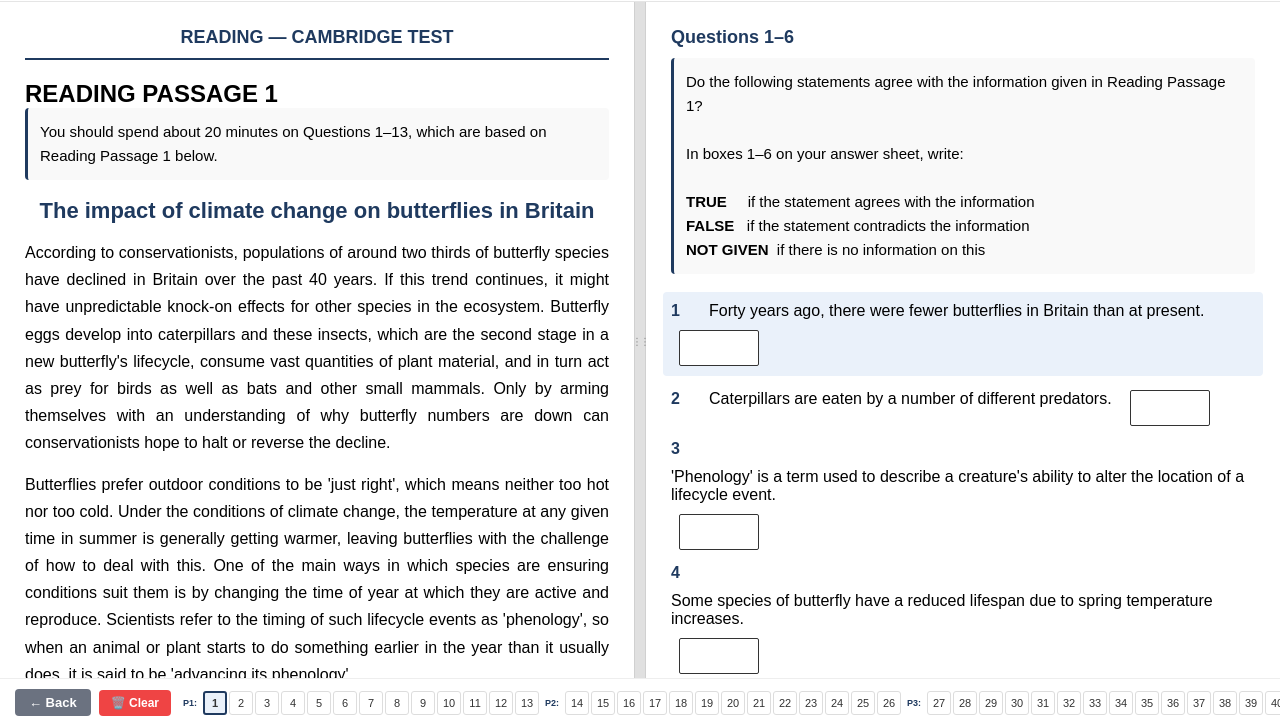
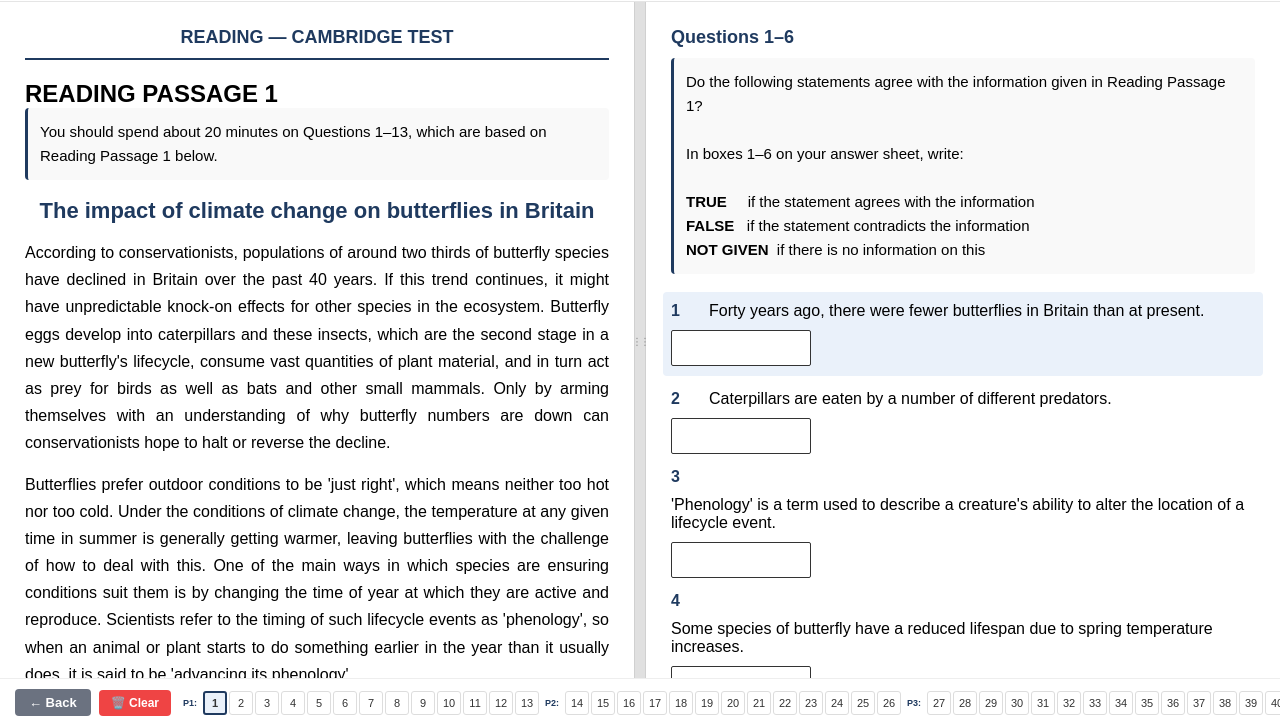
Before and after one commit to globalstandard08-cmd/C19T4, a plain HTML site: page reading-passage1.html in a window 1280 px wide. Shown: the part 74-800 px from the top of the page. Drawn offline with Linux system fonts and the light colour scheme.

Commit message:
Update reading-passage1.html

```diff
--- a/reading-passage1.html
+++ b/reading-passage1.html
@@ -105,18 +105,16 @@
         }
         .q-num { font-weight: bold; min-width: 28px; color: #1f3a5f; flex-shrink: 0; }
         .ans-box {
-            width: 80px;
+            width: 140px;
             height: 36px;
             border: 1px solid #333;
             border-radius: 2px;
-            display: inline-flex;
-            align-items: center;
-            justify-content: center;
+            padding: 0 8px;
             font-weight: bold;
             font-size: 15px;
             text-transform: uppercase;
-            margin-left: 8px;
             background: #fff;
+            outline: none;
         }
         .ans-box.filled { background: #f5f8ff; border-color: #1f3a5f; }
         .input-answer {
@@ -567,11 +565,10 @@ document.addEventListener('mouseup', () => {
     }
 });
 
-// === HIGHLIGHT SYSTEM — FIXED REMOVE FEATURE ===
+// === HIGHLIGHT SYSTEM — works perfectly on both sides ===
 let currentRange = null;
 let activeHighlight = null;
 
-// All areas where highlighting is allowed
 const highlightAreas = ['passageArea', 'questionsArea', 'notesArea'];
 
 function isInHighlightArea(node) {
@@ -615,9 +612,7 @@ function restoreNoteMarkers() {
 
 const contextMenu = document.getElementById('contextMenu');
 
-// Right-click logic
 document.addEventListener('contextmenu', e => {
-    // First: check if clicking directly on an existing highlight
     let clickedHighlight = null;
     let el = e.target;
     while (el) {
@@ -637,7 +632,6 @@ document.addEventListener('contextmenu', e => {
         return;
     }
 
-    // Second: check if selecting new text
     const sel = window.getSelection();
     if (isSelectionValid(sel)) {
         currentRange = sel.getRangeAt(0).cloneRange();
@@ -652,14 +646,12 @@ document.addEventListener('contextmenu', e => {
     }
 });
 
-// Close menu when clicking elsewhere
 document.addEventListener('click', e => {
     if (!contextMenu.contains(e.target)) {
         contextMenu.style.display = 'none';
     }
 });
 
-// Highlight new text
 document.getElementById('menuHighlight').addEventListener('click', () => {
     contextMenu.style.display = 'none';
     if (!currentRange) return;
@@ -674,7 +666,6 @@ document.getElementById('menuHighlight').addEventListener('click', () => {
     }
 });
 
-// Add note
 document.getElementById('menuAddNote').addEventListener('click', () => {
     contextMenu.style.display = 'none';
     if (!activeHighlight && currentRange) {
@@ -700,12 +691,10 @@ document.getElementById('menuAddNote').addEventListener('click', () => {
     noteText.focus();
 });
 
-// ✅ FIXED: Remove Highlight — works on BOTH sides now
 document.getElementById('menuRemove').addEventListener('click', () => {
     contextMenu.style.display = 'none';
     if (!activeHighlight) return;
 
-    // Unwrap: replace highlight span with plain text, preserve content
     const parent = activeHighlight.parentNode;
     while (activeHighlight.firstChild) {
         parent.insertBefore(activeHighlight.firstChild, activeHighlight);
@@ -717,7 +706,6 @@ document.getElementById('menuRemove').addEventListener('click', () => {
     saveHighlightsData();
 });
 
-// Note box logic
 const noteBox = document.getElementById('noteBox');
 const noteText = document.getElementById('noteText');
 const noteClose = document.getElementById('noteClose');
@@ -790,15 +778,16 @@ function saveAnswer(q, val) {
     updateStatus();
 }
 
-// TRUE/FALSE/NOT GIVEN — Q1–6
+// ✅ FIXED: Q1–6 — type freely, no forced auto-replace
 for (let q = 1; q <= 6; q++) {
     const box = document.getElementById(`ans${q}`);
     box.addEventListener('input', () => {
         let val = box.value.trim().toUpperCase();
+        // Only auto-complete if fully typed, not on every letter
         if (val === 'T') val = 'TRUE';
-        if (val === 'F') val = 'FALSE';
-        if (val === 'N') val = 'NOT GIVEN';
-        if (!['TRUE','FALSE','NOT GIVEN'].includes(val)) val = '';
+        else if (val === 'F') val = 'FALSE';
+        else if (val === 'N') val = 'NOT GIVEN';
+        // Keep whatever user typed if not matching shortcuts
         box.value = val;
         box.classList.toggle('filled', val !== '');
         saveAnswer(q, val);
```
